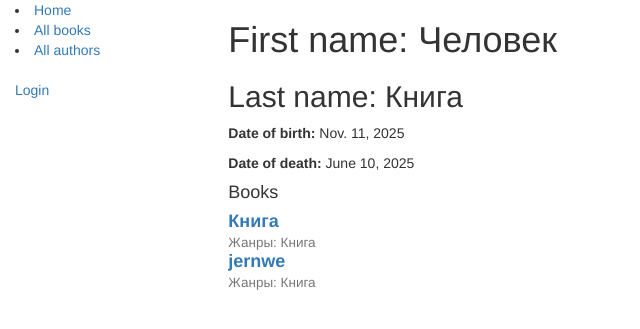
After one commit to ixeq/pip_django, a Django app: page /catalog/author/1/ in a window 1280 px wide. The commit adds this page. Shown: the top 329 px of the page, without its empty margins (0-640 px from the left). Run offline with Django 3.2, Linux system fonts and the light colour scheme; data comes from the database, SQL or seed files in the repository; both versions use the stored data as it was after the commit; some libraries are stand-ins or nearby versions.

Commit message:
Добавление авторов и доп информации с его книгами

```diff
--- a/locallibrary/catalog/models.py
+++ b/locallibrary/catalog/models.py
@@ -22,14 +22,15 @@ class Book(models.Model):
     Model representing a book (but not a specific copy of a book).
     """
     title = models.CharField(max_length=200)
-    author = models.ForeignKey('Author', on_delete=models.SET_NULL, null=True)
+    author = models.ForeignKey('Author', on_delete=models.SET_NULL, null=True,)
     # Foreign Key used because book can only have one author, but authors can have multiple books
     # Author as a string rather than object because it hasn't been declared yet in the file.
     summary = models.TextField(max_length=1000, help_text="Enter a brief description of the book")
     isbn = models.CharField('ISBN',max_length=13, help_text='13 Character <a href="https://www.isbn-international.org/content/what-isbn">ISBN number</a>')
     genre = models.ManyToManyField(Genre, help_text="Select a genre for this book")
     # ManyToManyField used because genre can contain many books. Books can cover many genres.
-    # Genre class has already been defined so we can specify the object above.
+    # Genre class has already been defined so we can specify the object above.\
+
 
     def display_genre(self):
         """
@@ -51,6 +52,8 @@ class Book(models.Model):
         Returns the url to access a particular book instance.
         """
         return reverse('book-detail', args=[str(self.id)])
+
+    display_genre.short_description = 'Genre'
 
 
 class BookInstance(models.Model):
@@ -80,6 +83,7 @@ class BookInstance(models.Model):
 
     class Meta:
         ordering = ["due_back"]
+        permissions = (("can_mark_returned", "Set book as returned"),)
 
 
     def __str__(self):
--- a/locallibrary/catalog/templates/base_generic.html
+++ b/locallibrary/catalog/templates/base_generic.html
@@ -23,6 +23,11 @@
         <div class="col-sm-2">
           {% block sidebar %}
 
+          <li><a href="{% url 'index' %}">Home</a></li>
+          <li><a href="{% url 'books' %}">All books</a></li>
+          <li><a href="{% url 'authors' %}">All authors</a></li>
+
+
                  <ul class="sidebar-nav">
                    {% if user.is_authenticated %}
                    <li>User: {{ user.get_username }}</li>
@@ -33,15 +38,13 @@
                    {% endif %}
                  </ul>
 
-              <li><a href="{% url 'index' %}">Home</a></li>
-              <li><a href="{% url 'books' %}">All books</a></li>
-              <li><a href="">All authors</a></li>
 
             </ul>
           {% endblock %}
         </div>
 
-          <div class="col-sm-10 ">{% block content %}{% endblock %}</div>
+          <div class="col-sm-10 ">
+          {% block content %}{% endblock %}</div>
 
         {% block pagination %}
           {% if is_paginated %}
--- /dev/null
+++ b/locallibrary/catalog/templates/catalog/author_detail.html
@@ -0,0 +1,35 @@
+{% extends "base_generic.html" %}
+
+{% block content %}
+    <h1>First name: {{ author.first_name}}</h1>
+    <h2>Last name: {{ author.last_name}}</h2>
+
+    <p><strong>Date of birth:</strong> {{ author.date_of_birth }} </p>
+    <p><strong>Date of death:</strong> {{ author.date_of_death }} </p>
+
+    <div>
+        <h4>Books<h4>
+        {% for book in author.get_books %}
+            <p><strong>{{ book.title}}</p>
+        {% endfor %}
+
+         <ul class="list-group">
+            {% for book in books %}
+            <div>
+                <a href="{{ book.get_absolute_url }}">
+                    <strong>{{ book.title }}</strong>
+                </a>
+                {% if book.genre.all %}
+                <br>
+                <small>Жанры:
+                    {% for genre in book.genre.all %}
+                        {{ genre.name }}{% if not forloop.last %}, {% endif %}
+                    {% endfor %}
+                </small>
+                {% endif %}
+            </div>
+            {% endfor %}
+        </ul>
+
+    </div>
+{% endblock %}
--- a/locallibrary/catalog/templates/catalog/author_form.html
+++ b/locallibrary/catalog/templates/catalog/author_form.html
@@ -8,4 +8,5 @@
       </table>
       <input type="submit" value="Submit" />
   </form>
+
 {% endblock %}
--- a/locallibrary/catalog/urls.py
+++ b/locallibrary/catalog/urls.py
@@ -13,4 +13,6 @@ urlpatterns = [
     url(r'^author/create/$', views.AuthorCreate.as_view(), name='author_create'),
     url(r'^author/(?P<pk>\d+)/update/$', views.AuthorUpdate.as_view(), name='author_update'),
     url(r'^author/(?P<pk>\d+)/delete/$', views.AuthorDelete.as_view(), name='author_delete'),
+    path('authors/', views.author_list, name='authors'),
+    path('author/<int:pk>/', views.author_detail, name='author-detail'),
 ]
--- a/locallibrary/catalog/views.py
+++ b/locallibrary/catalog/views.py
@@ -9,6 +9,8 @@ import datetime
 from .forms import RenewBookForm
 from django.views.generic.edit import CreateView, UpdateView, DeleteView
 from django.urls import reverse_lazy
+from .models import Author
+from django.core.paginator import Paginator
 
 
 # Create your views here.
@@ -112,3 +114,32 @@ class AuthorUpdate(UpdateView):
 class AuthorDelete(DeleteView):
     model = Author
     success_url = reverse_lazy('authors')
+
+def author_list(request):
+    """Список авторов (функциональное представление)"""
+    author_list = Author.objects.all().order_by('last_name', 'first_name')
+
+    # Пагинация
+    paginator = Paginator(author_list, 10)
+    page_number = request.GET.get('page')
+    page_obj = paginator.get_page(page_number)
+
+    context = {
+        'page_obj': page_obj,
+        'author_list': page_obj.object_list,
+        'total_authors': author_list.count(),
+    }
+    return render(request, 'catalog/author_list.html', context)
+
+def author_detail(request, pk):
+    """Детальная информация об авторе"""
+    author = get_object_or_404(Author, pk=pk)
+    books = Book.objects.filter(author=author)
+    context = {'author': author}
+
+    context = {
+        'author': author,
+        'books': books,  # Добавляем книги в контекст
+        'book_count': books.count(),  # Количество книг автора
+    }
+    return render(request, 'catalog/author_detail.html', context)
--- a/locallibrary/locallibrary/urls.py
+++ b/locallibrary/locallibrary/urls.py
@@ -24,6 +24,7 @@ from django.conf.urls.static import static
 
 
 
+
 urlpatterns = [
     path('admin/', admin.site.urls),
     path('catalog/', include('catalog.urls')),
```
Also changed, not shown: locallibrary/catalog/templates/catalog/author_list.html (added, +24 -0 lines), locallibrary/catalog/migrations/0003_alter_bookinstance_options.py (added), locallibrary/catalog/templates/catalog/book_detail.html (line endings or trailing spaces), locallibrary/db.sqlite3.
